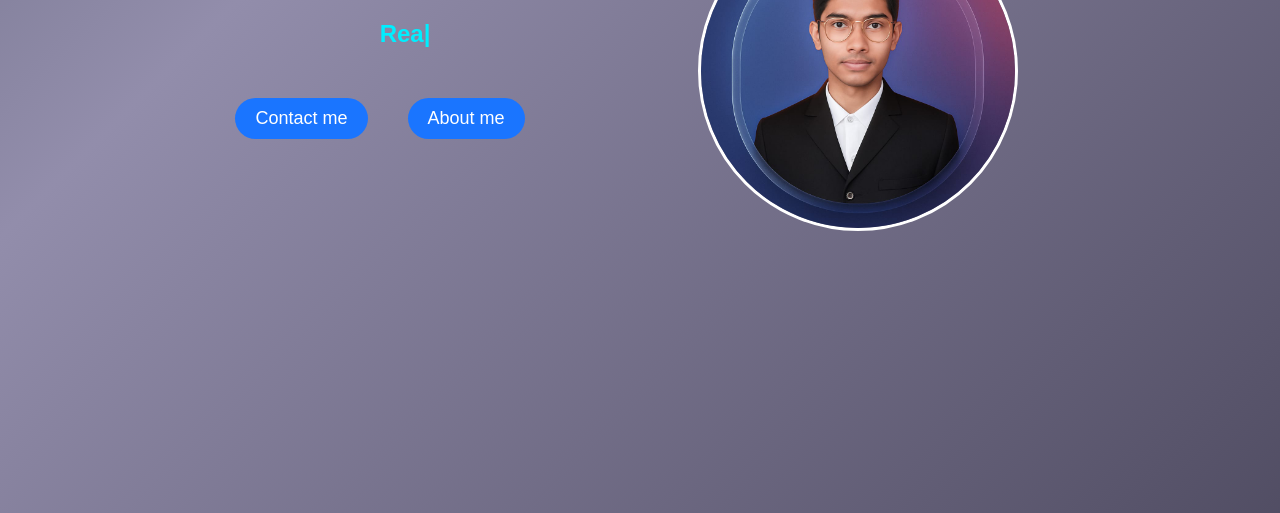
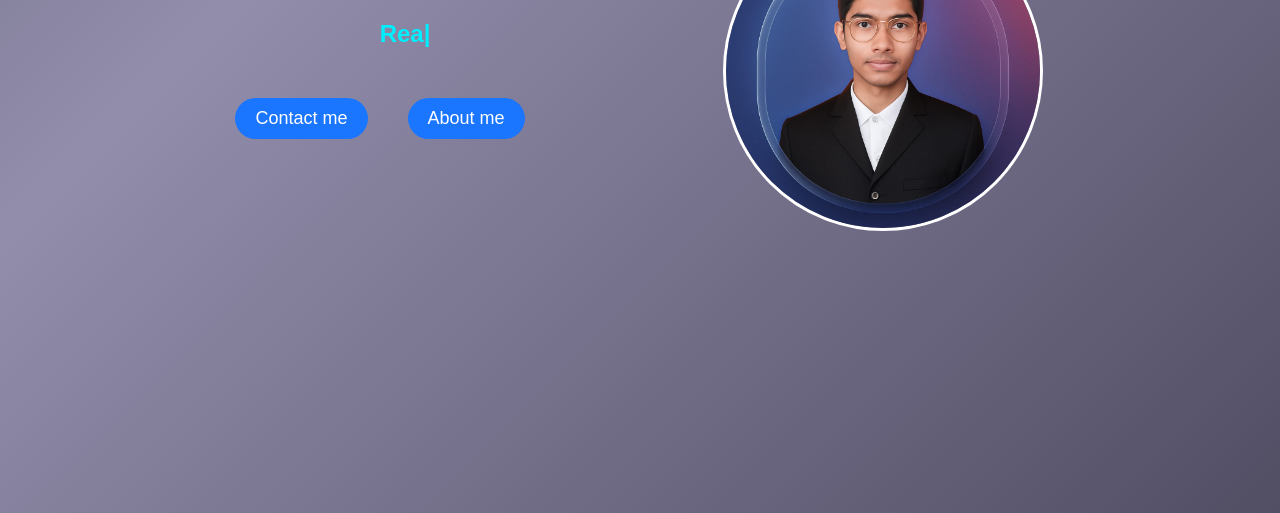
Before and after one commit to balaji9751/Portfolio, a plain HTML site: page index.html in a window 1280 px wide. Shown: the part 287-800 px from the top of the page. Drawn offline with nearby package versions, Linux system fonts and the light colour scheme.

Commit message:
Update h.css

```diff
--- a/h.css
+++ b/h.css
@@ -439,7 +439,7 @@ color: white;}
   border: 3px solid #ffffff;
   margin-bottom: 20px;
   position: absolute;
- left: 67%;
+ left: 69%;
   transform: translateX(-50%);
   margin-bottom: 50px;
   object-fit: cover;
```
